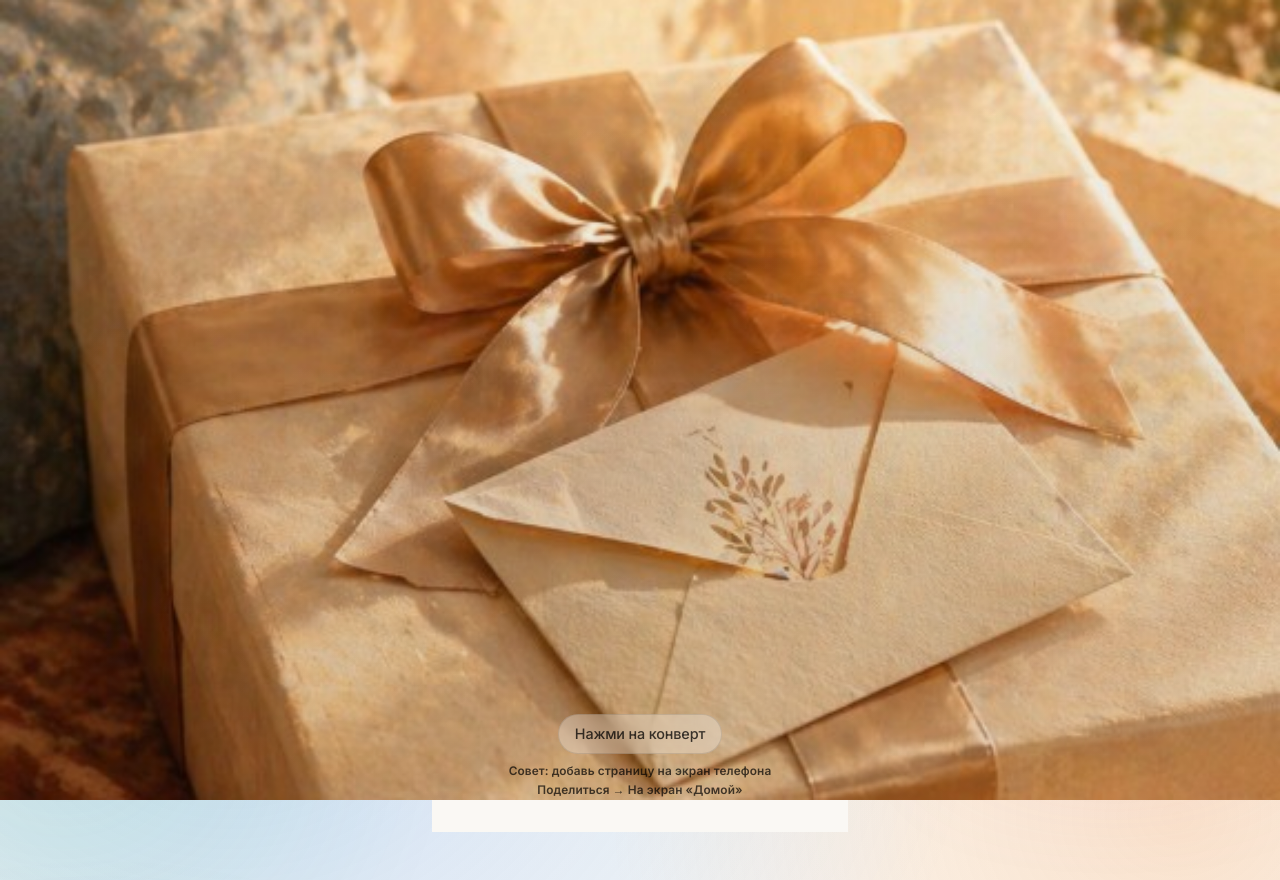
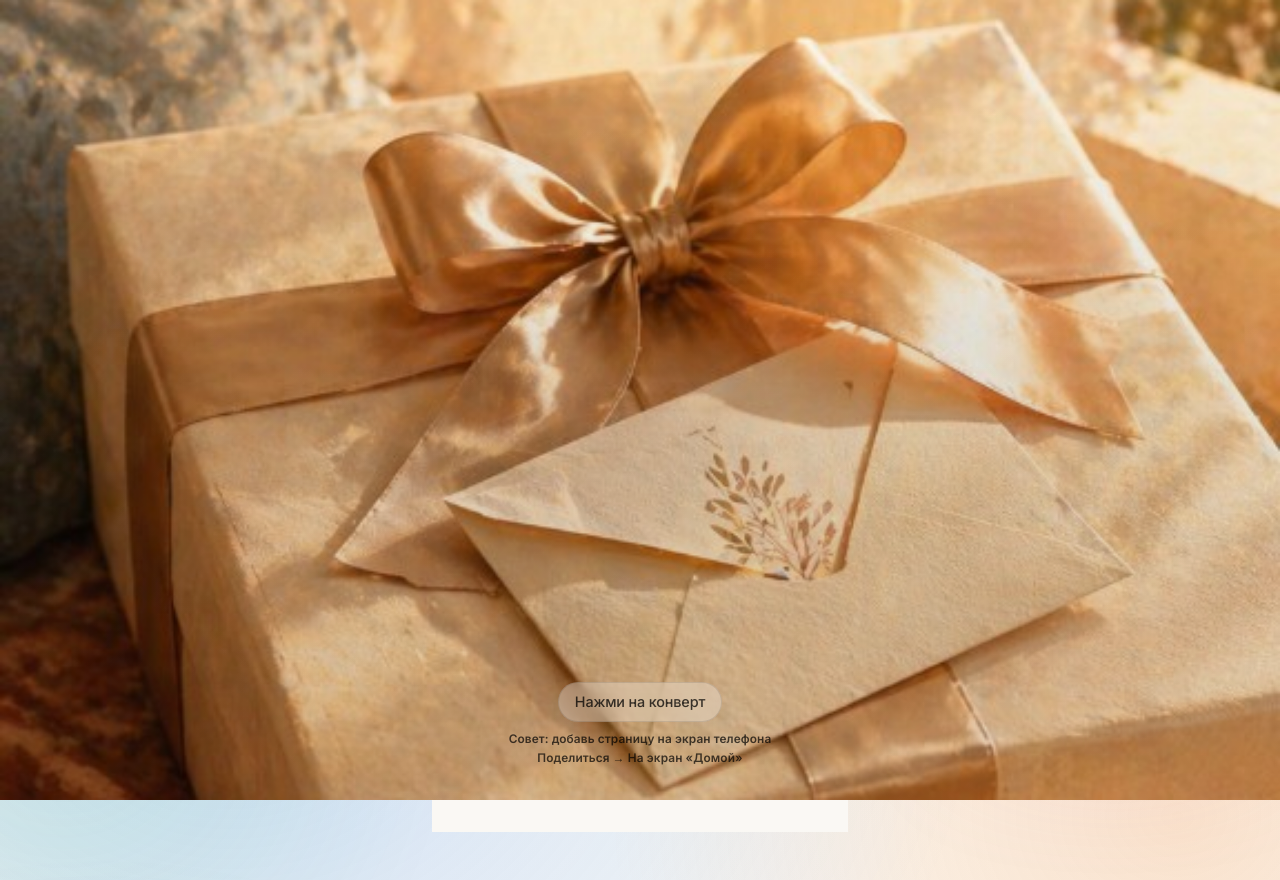
Before and after one commit to m05v08-gif/Nikitabirthday, a Next.js app: page / in a window 1280 px wide. Built offline with nearby package versions, Linux system fonts and the light colour scheme.

Commit message:
Intro: move hint higher

```diff
--- a/src/components/gift-intro-screen.tsx
+++ b/src/components/gift-intro-screen.tsx
@@ -24,7 +24,7 @@ export function GiftIntroScreen({ onOpenEnvelope }: GiftIntroScreenProps) {
         aria-label="Открыть конверт"
       />
 
-      <div className="pointer-events-none absolute inset-x-0 bottom-0 z-10 pb-[max(32px,calc(env(safe-area-inset-bottom)_+_16px))]">
+      <div className="pointer-events-none absolute inset-x-0 bottom-0 z-10 pb-[max(64px,calc(env(safe-area-inset-bottom)_+_48px))]">
         <div className="mx-auto w-full max-w-[430px] px-6">
           <div className="mx-auto grid w-fit justify-items-center gap-2">
             <div className="intro-hint w-fit rounded-full border border-black/10 bg-white/30 px-4 py-2 text-[0.9rem] font-medium tracking-[-0.01em] text-black/75 backdrop-blur-md">
```
